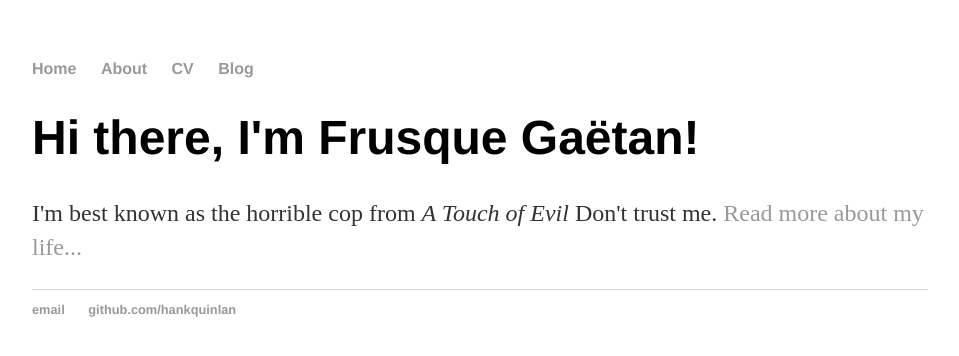
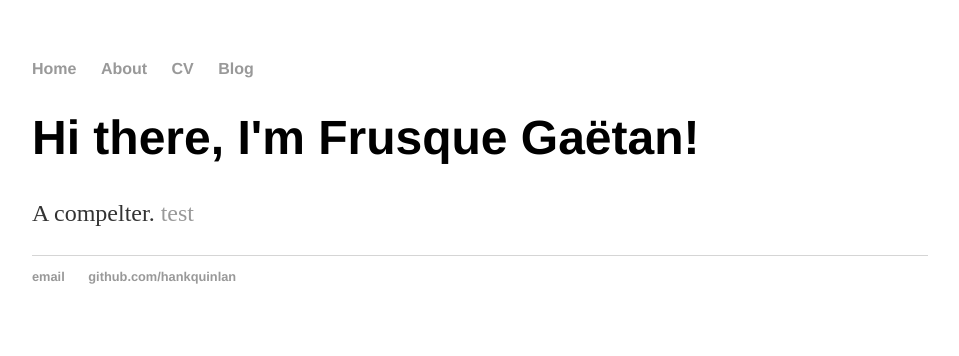
Before and after one commit to FrusqueGaetan/FrusqueGaetan.github.io, a Jekyll site: the page built from index.html, in a window 1280 px wide. Shown: the top 356 px of the page, without its empty margins (160-1119 px from the left). Built offline with Jekyll 4.4.1, drawn with Linux system fonts in a browser that asks for light colours.

Commit message:
index change

```diff
--- a/index.html
+++ b/index.html
@@ -4,6 +4,5 @@ title: Frusque Gaëtan
 ---
 <div class="blurb">
     <h1>Hi there, I'm Frusque Gaëtan!</h1>
-    <p>I'm best known as the horrible cop from <em>A Touch of Evil</em> Don't trust me. <a href="/about">Read more about
-            my life...</a></p>
+    <p>A compelter. <a href="/about">test</a></p>
 </div><!-- /.blurb -->
```
